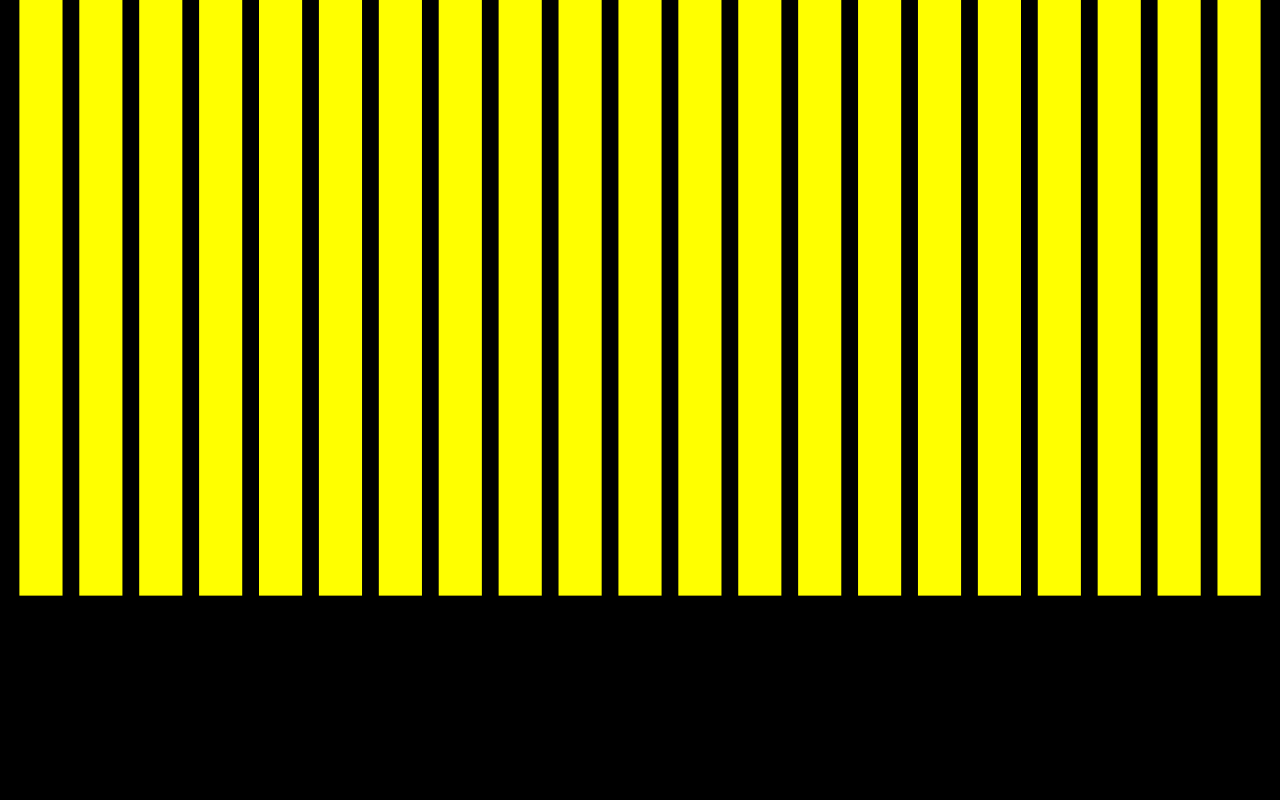
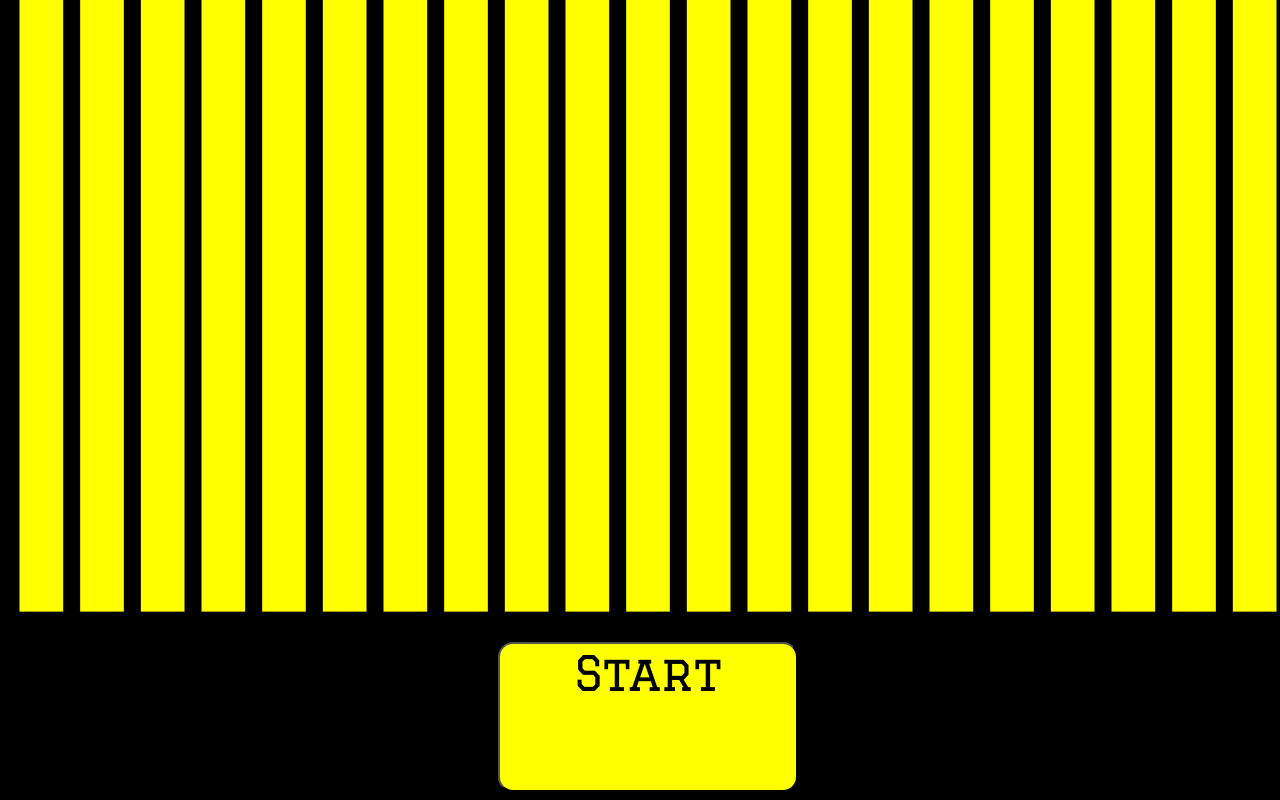
Before and after one commit to kawallis/Musi.cart, a website: page public/index.html in a window 1280 px wide. Shown: the part 956-1756 px from the top of the page. Before the commit the page ends 1590 px from the top, so only its background shows below. Drawn offline with nearby package versions, Linux system fonts and the light colour scheme.

Commit message:
added button

```diff
--- a/public/app.js
+++ b/public/app.js
@@ -1,9 +1,15 @@
 'use strict';
+
+
+var button = document.getElementsByTagName('button');
+button[0].addEventListener('click', function (event) {
+  init();
+});
 // Create audio context
 
 var AUDIO = new (window.AudioContext || window.webkitAudioContext)();
 if(!AUDIO) console.error('Web Audio API not supported :(');
-;
+
 // Create and configure analyzer node and storage buffer
 var analyzer = AUDIO.createAnalyser();
 analyzer.fftSize = 128;
@@ -20,6 +26,7 @@ function init() {
   var source = AUDIO.createMediaElementSource(song);
   source.connect(analyzer);
   analyzer.connect(AUDIO.destination);
+
   loop();
 }
 
@@ -30,6 +37,7 @@ function loop() {
   analyzer.getByteFrequencyData(dataArray);
   // console.log(dataArray);
   var newArr = dataArray.slice(43);
+
   song.play();
   myChart.data.datasets[0].data = newArr;
   // updateChart();
@@ -118,4 +126,4 @@ var myChart = new Chart(ctx, {
 
 
 
-song.addEventListener('loadeddata', init, false);
+// song.addEventListener('loadeddata', init, false);
--- a/public/index.html
+++ b/public/index.html
@@ -9,9 +9,9 @@
     <body>
         <h1>Musi.cart</h1>
         <audio id="audioElement" src="temple.mp3"></audio>
-        <!--<button onclick="document.getElementById('audioElement').play()">Play the Audio</button>-->
+        <canvas id="myChart" width="400" height="400"></canvas>
+        <button>Start</button>
         <script src="https://cdnjs.cloudflare.com/ajax/libs/Chart.js/2.5.0/Chart.bundle.js"></script>
-        <canvas id="myChart" width="400" height="400"></canvas>
         <script src="app.js"></script>
     </body>
 </html>
--- a/public/style.css
+++ b/public/style.css
@@ -8,4 +8,19 @@ h1 {
 
 body {
     background-color: black;
+    width: 100%;
 }
+
+button {
+    font-size: 3em;
+    background-color: rgb(255, 255, 0);
+    color: black;
+    border-radius: 15px;
+    font-family: 'Graduate', cursive;
+    width: 300px;
+    height: 150px;
+    margin: 0 auto;
+    display: flex;
+    justify-content: center;
+    text-decoration: none;
+}
```
Also changed, not shown: 1 other file.
